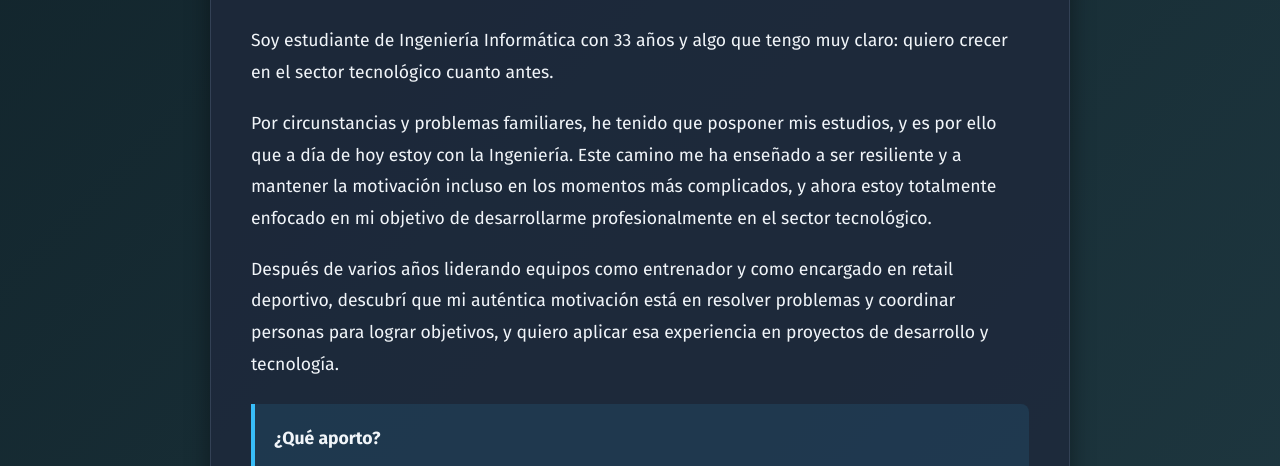
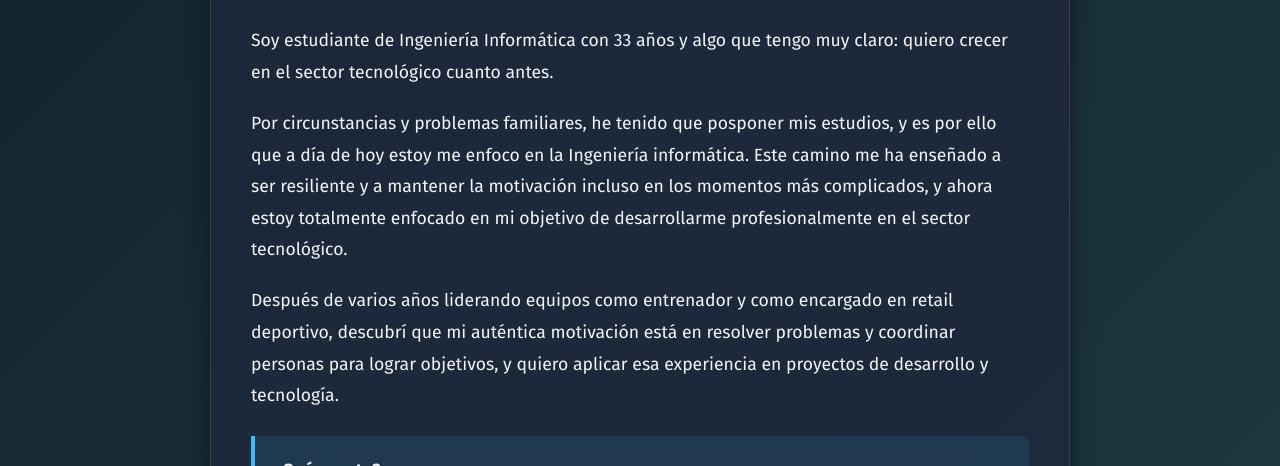
Before and after one commit to 4pablospena/portfolio, a plain HTML site: page index.html in a window 1280 px wide. Shown: the part 726-1192 px from the top of the page. Drawn offline with Linux system fonts and the light colour scheme.

Commit message:
actualizacion2

```diff
--- a/index.html
+++ b/index.html
@@ -547,7 +547,7 @@
 
     <p>Soy estudiante de Ingeniería Informática con 33 años y algo que tengo muy claro: quiero crecer en el sector tecnológico cuanto antes.</p>
 
-    <p>Por circunstancias y problemas familiares, he tenido que posponer mis estudios, y es por ello que a día de hoy estoy con la Ingeniería. Este camino me ha enseñado a ser resiliente y a mantener la motivación incluso en los momentos más complicados, y ahora estoy totalmente enfocado en mi objetivo de desarrollarme profesionalmente en el sector tecnológico.</p>
+    <p>Por circunstancias y problemas familiares, he tenido que posponer mis estudios, y es por ello que a día de hoy estoy me enfoco en la  Ingeniería informática. Este camino me ha enseñado a ser resiliente y a mantener la motivación incluso en los momentos más complicados, y ahora estoy totalmente enfocado en mi objetivo de desarrollarme profesionalmente en el sector tecnológico.</p>
 
     <p>Después de varios años liderando equipos como entrenador y como encargado en retail deportivo, descubrí que mi auténtica motivación está en resolver problemas y coordinar personas para lograr objetivos, y quiero aplicar esa experiencia en proyectos de desarrollo y tecnología.</p>
 
```
